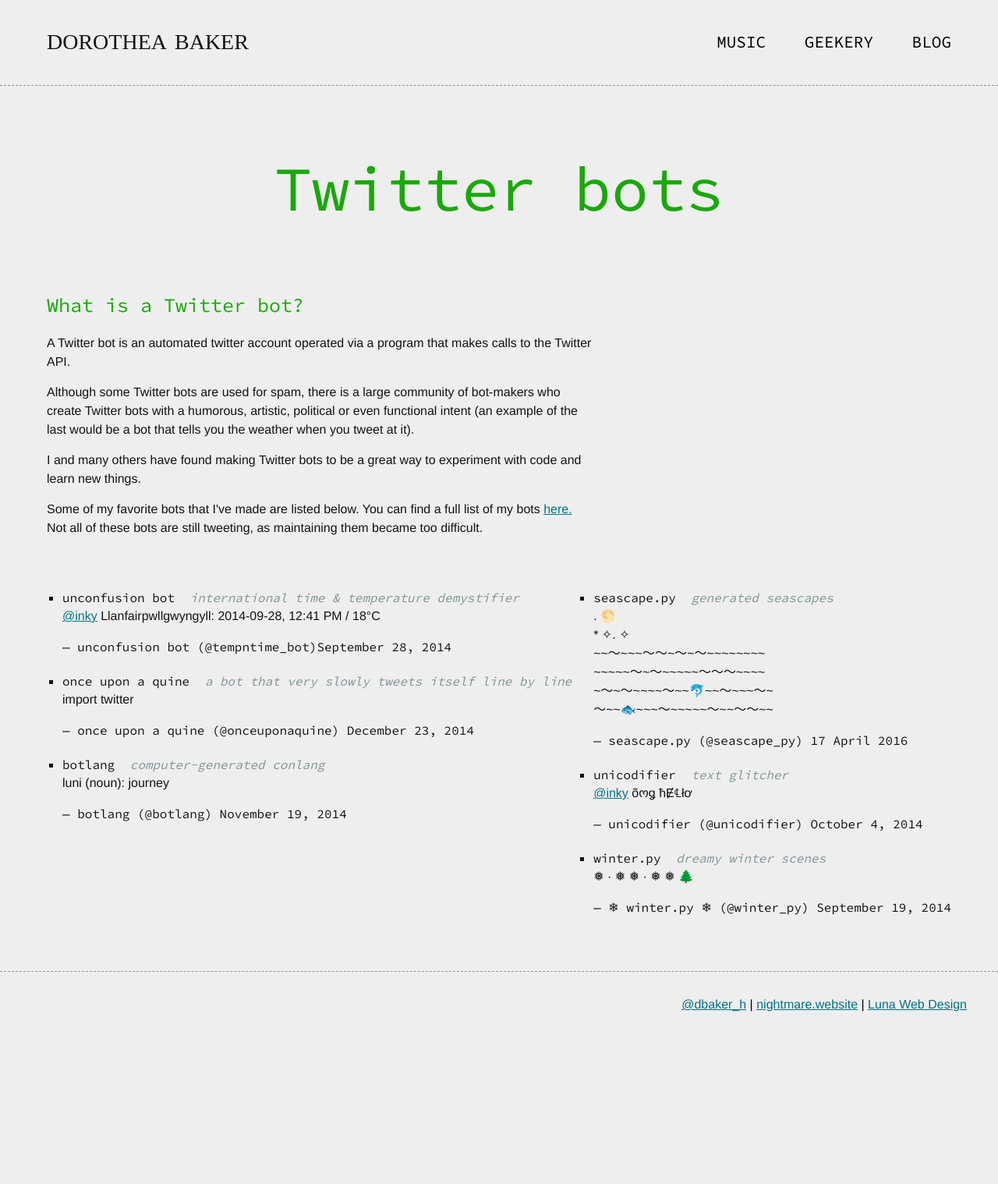
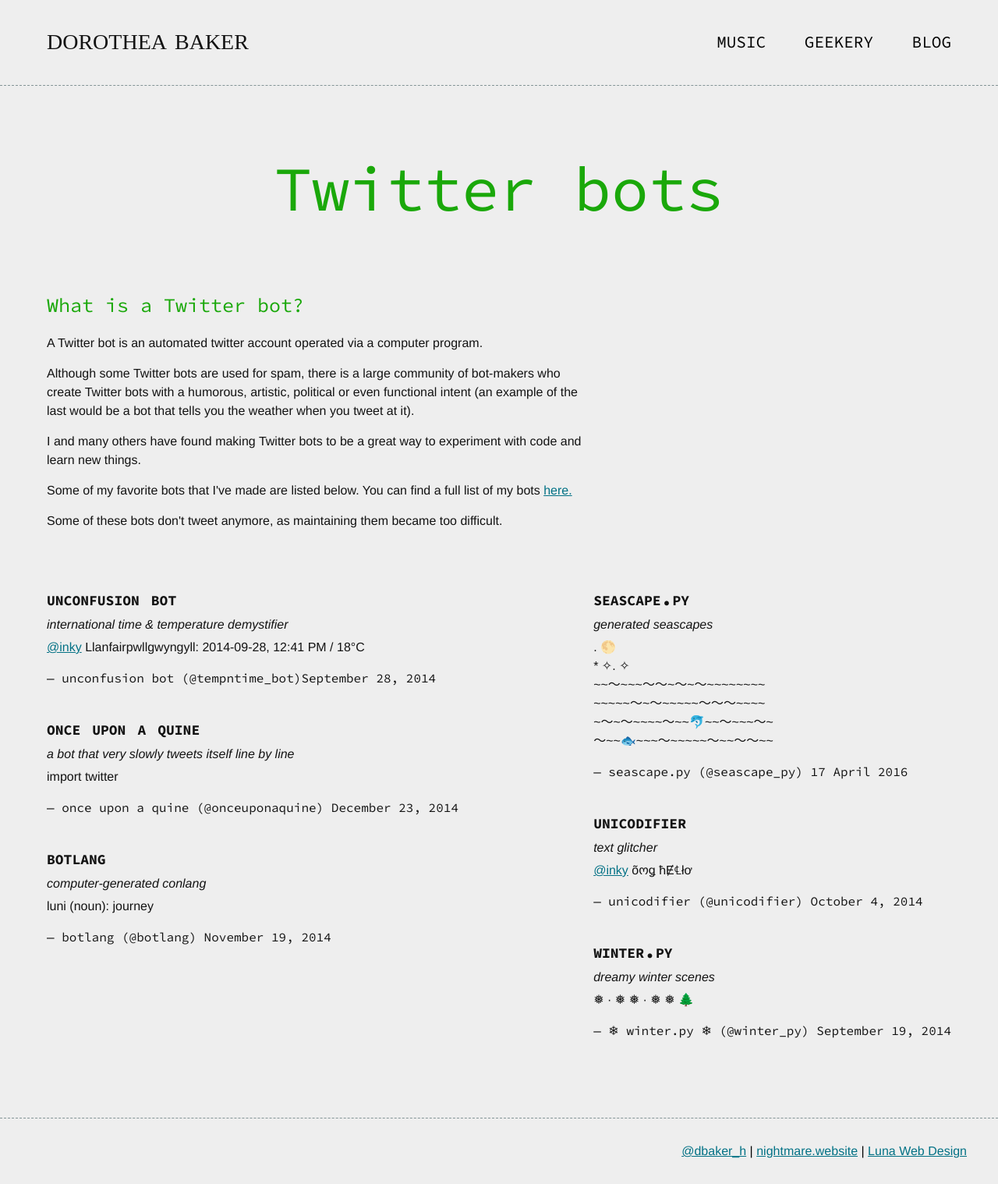
Before and after one commit to d-baker/navsite, a Jekyll site: the page built from bots.html, in a window 1280 px wide. Shown: the whole page at 78% size. Built offline with Jekyll 4.4.1, drawn with Linux system fonts in a browser that asks for light colours; comment, search, counter and statistics services are not loaded; before the commit the page ends 1330 px from its top, so only the background shows below that.

Commit message:
finish twitter bot page

```diff
--- a/_sass/av.scss
+++ b/_sass/av.scss
@@ -91,6 +91,7 @@
 
 }
 
+.avpost, .avblock {
    .descrip {
         cursor: auto;
         font-style: italic;
@@ -110,3 +111,4 @@
             width: 530px;
         }
     }
+}
--- a/assets/js/AVInfoToggle.js
+++ b/assets/js/AVInfoToggle.js
@@ -3,7 +3,7 @@ $(document).ready(function() {
 
     setAlternateBGs();
 
-	$(".descrip").hide();
+	$(".avblock .descrip").hide();
 
     // stop li click propogating to children
     $(".avblock li > .descrip").click(function(e) {
@@ -19,8 +19,8 @@ $(document).ready(function() {
         var targetIndex = $target.closest(".avblock").find("li").index($target);
 
         if (desc.css("display") == "none") {
-            $(".descrip").find("audio").remove(); // remove all audios
-            $(".descrip").hide(); // hide all descrips
+            $(".avblock .descrip").find("audio").remove(); // remove all audios
+            $(".avblock .descrip").hide(); // hide all descrips
 
             // figure out which playlist the chosen track belongs to
             var avBlockID = desc.closest(".avblock").attr("id");
@@ -40,8 +40,8 @@ $(document).ready(function() {
             desc.find(".audioplayer").prepend(playlist[targetIndex]);
             desc.show();
         } else {
-            $(".descrip").find("audio").remove();
-            $(".descrip").hide();
+            $(".avblock .descrip").find("audio").remove();
+            $(".avblock .descrip").hide();
             console.log("popping source and hiding");
         }
     });
@@ -52,7 +52,7 @@ $(document).ready(function() {
         sources.originalcomps = $("#original-compositions audio");
         sources.pianorecs = $("#piano-recordings audio");
 
-        $(".descrip audio").remove();
+        $(".avblock .descrip audio").remove();
 
         return sources;
     }
--- a/bots.html
+++ b/bots.html
@@ -4,28 +4,29 @@ layout: default
 ---
 
 <h1 class="pg-title geekpg">Twitter bots</h1>
-<div class="textblock">
+<article class="textblock">
 	<h1 class="geekpg">What is a Twitter bot?</h1>
-	<p>A Twitter bot is an automated twitter account operated via a program that makes calls to the Twitter API.</p>
+	<p>A Twitter bot is an automated twitter account operated via a computer program.</p>
 	<p>Although some Twitter bots are used for spam, there is a large community of bot-makers who create Twitter bots with a humorous, artistic, political or even functional intent (an example of the last would be a bot that tells you the weather when you tweet at it).</p>
 	<p>I and many others have found making Twitter bots to be a great way to experiment with code and learn new things.</p>
-	<p>Some of my favorite bots that I've made are listed below. You can find a full list of my bots <a href="https://twitter.com/dbaker_h/lists/bot-family">here.</a> Not all of these bots are still tweeting, as maintaining them became too difficult.</p>
-</div>
+	<p>Some of my favorite bots that I've made are listed below. You can find a full list of my bots <a href="https://twitter.com/dbaker_h/lists/bot-family">here.</a></p>
+	<p>Some of these bots don't tweet anymore, as maintaining them became too difficult.</p>
+</article>
 
+<article class="botlist">
     {% for category in site.data.bots %}
     	<div class="{{ category[0] }}">
 
-    		<ul class="botlist">
-		    	{% for bot in category[1] %}
-			        <li>
-			            <a href="{{ bot.url }}">{{ bot.title }}</a>
-			            <p class="tooltip">{{ bot.description }}</p>
-			            {{ bot.embed }}
-			        </li>
-		    	{% endfor %}
-	    	</ul>
+	    	{% for bot in category[1] %}
+	    		<section class="botlisting">
+		        	<h3 class="geekpg"><a href="{{ bot.url }}">{{ bot.title }}</a></h3>
+		        	<p class="descrip">{{ bot.description }}</p>
+		        	{{ bot.embed }}
+		        </section>
+	    	{% endfor %}
 
     	</div>
     {% endfor %}
+</article>
 
 {% include back-to-top.html %}
--- a/css/main.scss
+++ b/css/main.scss
@@ -50,6 +50,20 @@ h1, h2, h3 {
     font-weight: normal;
 }
 
+h1, h2 {
+    &.defaultpg {
+        color: $defaultHighlight;
+    }
+
+    &.geekpg {
+        color: $geekHighlight;
+    }
+
+    &.avpg {
+        color: $musicHighlight;
+    }
+}
+
 h1 {
     font-size: 25px;
     margin: 25px 0px;
@@ -66,17 +80,14 @@ h2 {
     margin: 25px 0px;
 }
 
-h1, h2 {
-    &.defaultpg {
-        color: $defaultHighlight;
-    }
+h3 {
+    font-family: "Source Code Pro";
+    font-variant: small-caps;
+    font-weight: bold;
+    font-size: 25px;
 
-    &.geekpg {
-        color: $geekHighlight;
-    }
-
-    &.avpg {
-        color: $musicHighlight;
+    &.tracktitle {
+        font-variant: normal;
     }
 }
 
@@ -168,36 +179,33 @@ a {
     }
 }
 
-#assorted, #music, #geekery {
-    padding-bottom: 10px;
-}
 
 #assorted {
     width: 650px;
 }
 
-#music, #artbots {
+#music {
     width: 600px;
     position: relative;
     left: 200px;
 }
 
 .botlist {
-    li {
-        padding: 10px 0px;
+    margin-top: 60px;
+}
+
+.botlisting {
+    margin-bottom: 40px;
+
+    h3 {
+        margin-bottom: 10px;
+    }
+
+    .descrip {
+        font-style: italic;
+        padding-bottom: 5px;
     }
 }
-#artbots {
-    padding-top: 30px;
-}
-
-#geekery {
-    width: 500px;
-    position: relative;
-    left: 400px;
-}
-
-
 
 p.copyright {
     &:before {
```
Lines whose indentation alone changed are shown as unchanged.
